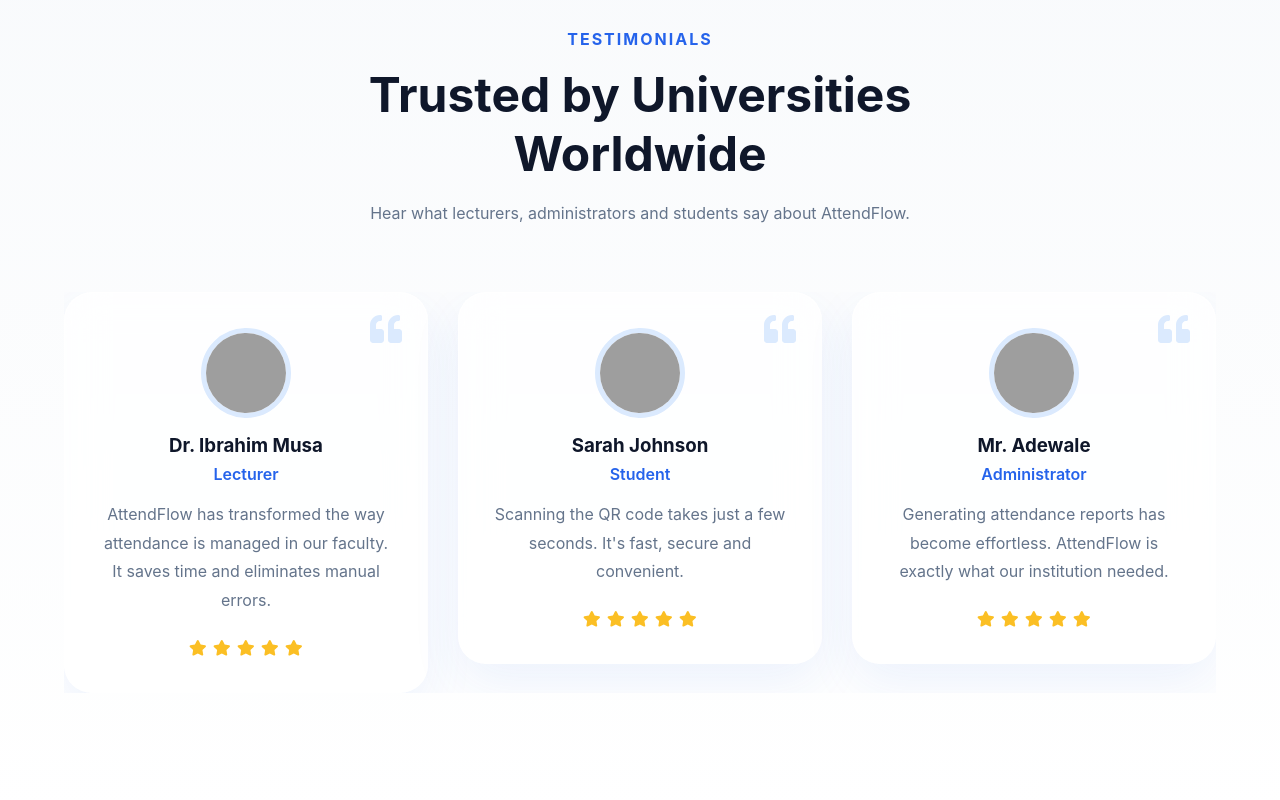
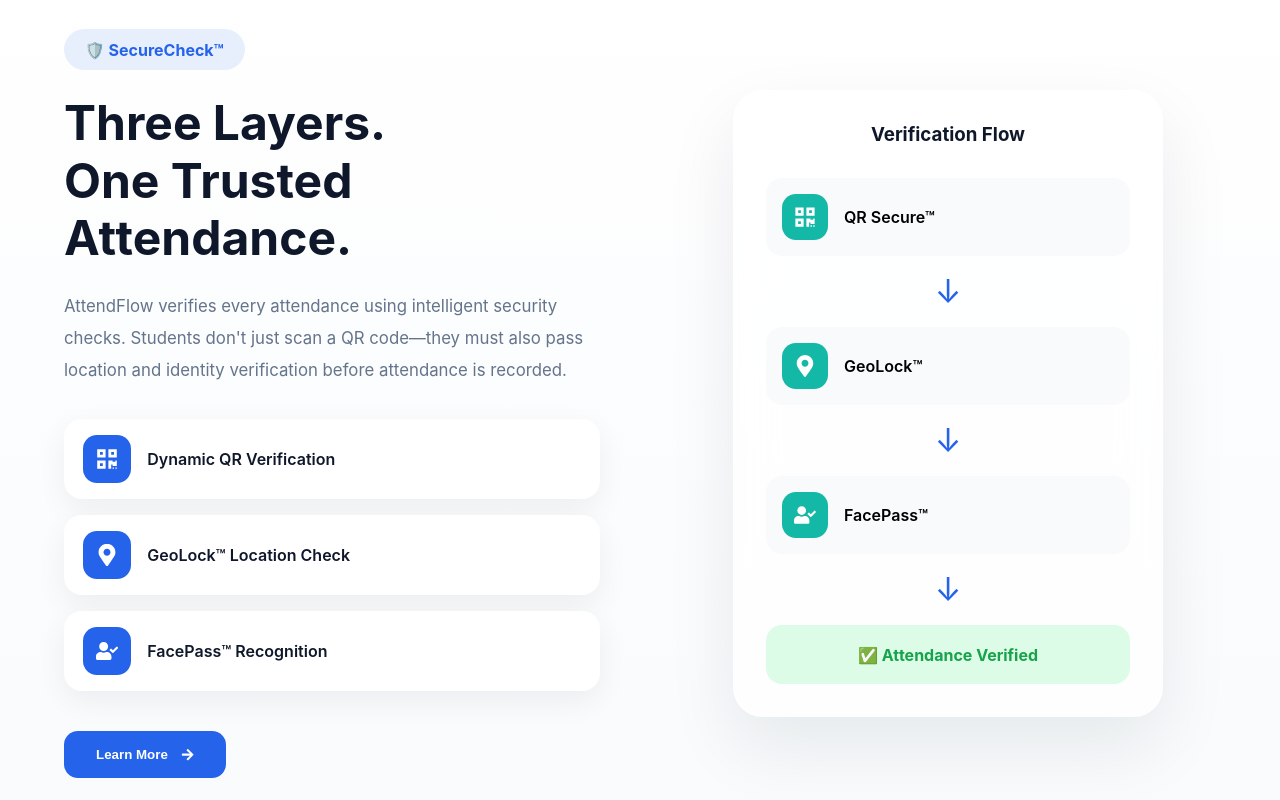
Before and after one commit to Muizatullah/attend-flow, a React (Vite) app: page / in a window 1280 px wide. Shown: the part 4000-4800 px from the top of the page. Built offline with nearby package versions, Linux system fonts and the light colour scheme; grey boxes are pictures that could not be loaded.

Commit message:
responsive securecheck added

```diff
--- a/src/components/index.jsx
+++ b/src/components/index.jsx
@@ -3,6 +3,7 @@
 import Features from "./features/Features";
 import HowItWorks from "./howItWorks/HowItWorks";
 import DashboardShowcase from "./dashboardShowcase/DashboardShowcase";
+import SecureCheck from "./secureCheck/secureCheck";
 import Testimonials from "./testimonials/Testimonials";
 import WhyChoose from "./whyChoose/WhyChoose";
 import CTA from "./cta/CTA";
@@ -15,6 +16,7 @@
 Features,
 HowItWorks,
 DashboardShowcase,
+SecureCheck,
 Testimonials,
 WhyChoose,
 CTA,
--- /dev/null
+++ b/src/components/secureCheck/SecureCheck.jsx
@@ -0,0 +1,109 @@
+import styles from "./secureCheck.module.css";
+import {
+  FaQrcode,
+  FaMapMarkerAlt,
+  FaUserCheck,
+  FaArrowRight,
+} from "react-icons/fa";
+
+const SecureCheck = () => {
+  return (
+    <section className={styles.secureCheck}>
+
+      <div className="container">
+
+        <div className={styles.wrapper}>
+
+          {/* Left Side */}
+
+          <div className={styles.left}>
+
+            <span className={styles.tag}>
+              🛡️ SecureCheck™
+            </span>
+
+            <h2>
+              Three Layers.
+              <br />
+              One Trusted Attendance.
+            </h2>
+
+            <p>
+              AttendFlow verifies every attendance using intelligent
+              security checks. Students don't just scan a QR code—they
+              must also pass location and identity verification before
+              attendance is recorded.
+            </p>
+
+            <div className={styles.features}>
+
+              <div className={styles.feature}>
+                <FaQrcode />
+                <span>Dynamic QR Verification</span>
+              </div>
+
+              <div className={styles.feature}>
+                <FaMapMarkerAlt />
+                <span>GeoLock™ Location Check</span>
+              </div>
+
+              <div className={styles.feature}>
+                <FaUserCheck />
+                <span>FacePass™ Recognition</span>
+              </div>
+
+            </div>
+
+            <button className={styles.button}>
+              Learn More
+              <FaArrowRight />
+            </button>
+
+          </div>
+
+          {/* Right Side */}
+
+          <div className={styles.right}>
+
+            <div className={styles.flowCard}>
+
+              <h3>Verification Flow</h3>
+
+              <div className={styles.step}>
+                <FaQrcode />
+                <span>QR Secure™</span>
+              </div>
+
+              <div className={styles.arrow}>↓</div>
+
+              <div className={styles.step}>
+                <FaMapMarkerAlt />
+                <span>GeoLock™</span>
+              </div>
+
+              <div className={styles.arrow}>↓</div>
+
+              <div className={styles.step}>
+                <FaUserCheck />
+                <span>FacePass™</span>
+              </div>
+
+              <div className={styles.arrow}>↓</div>
+
+              <div className={styles.success}>
+                ✅ Attendance Verified
+              </div>
+
+            </div>
+
+          </div>
+
+        </div>
+
+      </div>
+
+    </section>
+  );
+};
+
+export default SecureCheck;
--- /dev/null
+++ b/src/components/secureCheck/secureCheck.module.css
@@ -0,0 +1,311 @@
+.secureCheck {
+  padding: 8rem 0;
+  background: linear-gradient(
+    180deg,
+    #ffffff 0%,
+    #f8fafc 100%
+  );
+}
+
+/* ==========================
+   Wrapper
+========================== */
+
+.wrapper {
+  display: grid;
+  grid-template-columns: 1fr 1fr;
+  align-items: center;
+  gap: 5rem;
+}
+
+/* ==========================
+   Left
+========================== */
+
+.left {
+  max-width: 550px;
+}
+
+.tag {
+  display: inline-block;
+  padding: 0.65rem 1.3rem;
+  border-radius: 999px;
+  background: rgba(37, 99, 235, 0.1);
+  color: #2563eb;
+  font-weight: 700;
+  margin-bottom: 1.5rem;
+}
+
+.left h2 {
+  font-size: 3rem;
+  line-height: 1.2;
+  color: #0f172a;
+  margin-bottom: 1.5rem;
+}
+
+.left p {
+  color: #64748b;
+  line-height: 1.9;
+  font-size: 1.05rem;
+  margin-bottom: 2rem;
+}
+
+/* ==========================
+   Features
+========================== */
+
+.features {
+  display: flex;
+  flex-direction: column;
+  gap: 1rem;
+}
+
+.feature {
+  display: flex;
+  align-items: center;
+  gap: 1rem;
+
+  background: white;
+
+  padding: 1rem 1.2rem;
+
+  border-radius: 18px;
+
+  box-shadow: 0 10px 30px rgba(15, 23, 42, 0.06);
+
+  transition: .35s;
+}
+
+.feature:hover {
+  transform: translateX(10px);
+  box-shadow: 0 18px 40px rgba(37, 99, 235, .12);
+}
+
+.feature svg {
+  width: 48px;
+  height: 48px;
+
+  border-radius: 14px;
+
+  background: #2563eb;
+
+  color: white;
+
+  padding: .8rem;
+
+  flex-shrink: 0;
+}
+
+.feature span {
+  font-weight: 600;
+  color: #0f172a;
+}
+
+/* ==========================
+   Button
+========================== */
+
+.button {
+  margin-top: 2.5rem;
+
+  display: inline-flex;
+  align-items: center;
+  gap: .8rem;
+
+  border: none;
+
+  background: #2563eb;
+
+  color: white;
+
+  padding: 1rem 2rem;
+
+  border-radius: 14px;
+
+  cursor: pointer;
+
+  font-weight: 600;
+
+  transition: .3s;
+}
+
+.button:hover {
+  transform: translateY(-4px);
+  box-shadow: 0 20px 40px rgba(37,99,235,.25);
+}
+
+/* ==========================
+   Right
+========================== */
+
+.right {
+  display: flex;
+  justify-content: center;
+}
+
+/* ==========================
+   Flow Card
+========================== */
+
+.flowCard {
+  width: 100%;
+  max-width: 430px;
+
+  background: rgba(255,255,255,.75);
+
+  backdrop-filter: blur(20px);
+
+  border: 1px solid rgba(255,255,255,.6);
+
+  border-radius: 30px;
+
+  padding: 2rem;
+
+  box-shadow: 0 30px 70px rgba(15,23,42,.08);
+}
+
+.flowCard h3 {
+  text-align: center;
+  color: #0f172a;
+  margin-bottom: 2rem;
+}
+
+.step {
+  display: flex;
+  align-items: center;
+  gap: 1rem;
+
+  background: #f8fafc;
+
+  border-radius: 16px;
+
+  padding: 1rem;
+
+  transition: .3s;
+}
+
+.step:hover {
+  transform: scale(1.03);
+}
+
+.step svg {
+  width: 46px;
+  height: 46px;
+
+  border-radius: 14px;
+
+  background: #14b8a6;
+
+  color: white;
+
+  padding: .75rem;
+}
+
+.step span {
+  font-weight: 600;
+}
+
+.arrow {
+  text-align: center;
+  font-size: 2rem;
+  color: #2563eb;
+  margin: 1rem 0;
+}
+
+.success {
+  margin-top: 1rem;
+
+  background: #dcfce7;
+
+  color: #16a34a;
+
+  border-radius: 16px;
+
+  padding: 1.2rem;
+
+  text-align: center;
+
+  font-weight: 700;
+}
+
+/* ==========================
+   Responsive
+========================== */
+
+@media (max-width: 992px) {
+
+  .wrapper {
+    grid-template-columns: 1fr;
+    gap: 4rem;
+  }
+
+  .left {
+    max-width: 100%;
+    text-align: center;
+  }
+
+  .features {
+    max-width: 600px;
+    margin: auto;
+  }
+
+  .button {
+    margin-inline: auto;
+  }
+
+  .right {
+    width: 100%;
+  }
+
+}
+
+@media (max-width:768px){
+
+  .secureCheck{
+    padding:5rem 0;
+  }
+
+  .left h2{
+    font-size:2.2rem;
+  }
+
+  .left p{
+    font-size:.95rem;
+  }
+
+  .flowCard{
+    padding:1.5rem;
+  }
+
+  .feature{
+    padding:.9rem;
+  }
+
+}
+
+@media (max-width:480px){
+
+  .left h2{
+    font-size:1.8rem;
+  }
+
+  .tag{
+    font-size:.8rem;
+  }
+
+  .feature{
+    flex-direction:column;
+    text-align:center;
+  }
+
+  .step{
+    flex-direction:column;
+    text-align:center;
+  }
+
+  .button{
+    width:100%;
+    justify-content:center;
+  }
+
+}
--- a/src/pages/home/HomePage.jsx
+++ b/src/pages/home/HomePage.jsx
@@ -1,4 +1,5 @@
-import { Navbar, Hero, Features, HowItWorks, DashboardShowcase, Testimonials, WhyChoose, CTA, Footer,} from  "../../components/index.jsx";
+import { Navbar, Hero, Features, HowItWorks, DashboardShowcase, SecureCheck ,Testimonials, WhyChoose, CTA, Footer,} from  "../../components/index.jsx";
+// import SecureCheck from "../../components/secureCheck/secureCheck.jsx";
 
 
 
@@ -10,6 +11,7 @@
       <Features />
       <HowItWorks />
       <DashboardShowcase />
+      <SecureCheck />
       <Testimonials />
       <WhyChoose />
       <CTA />
```
